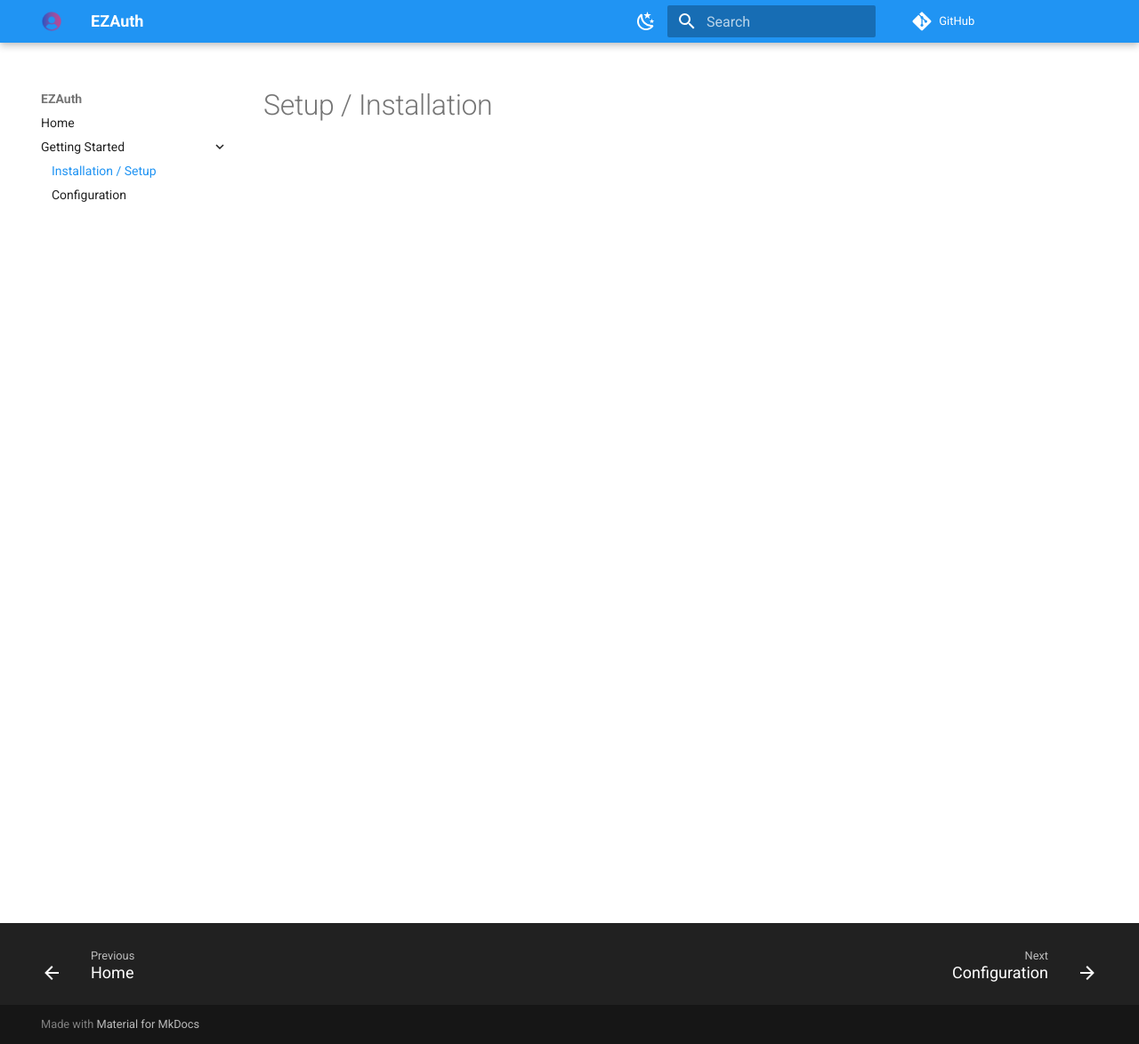
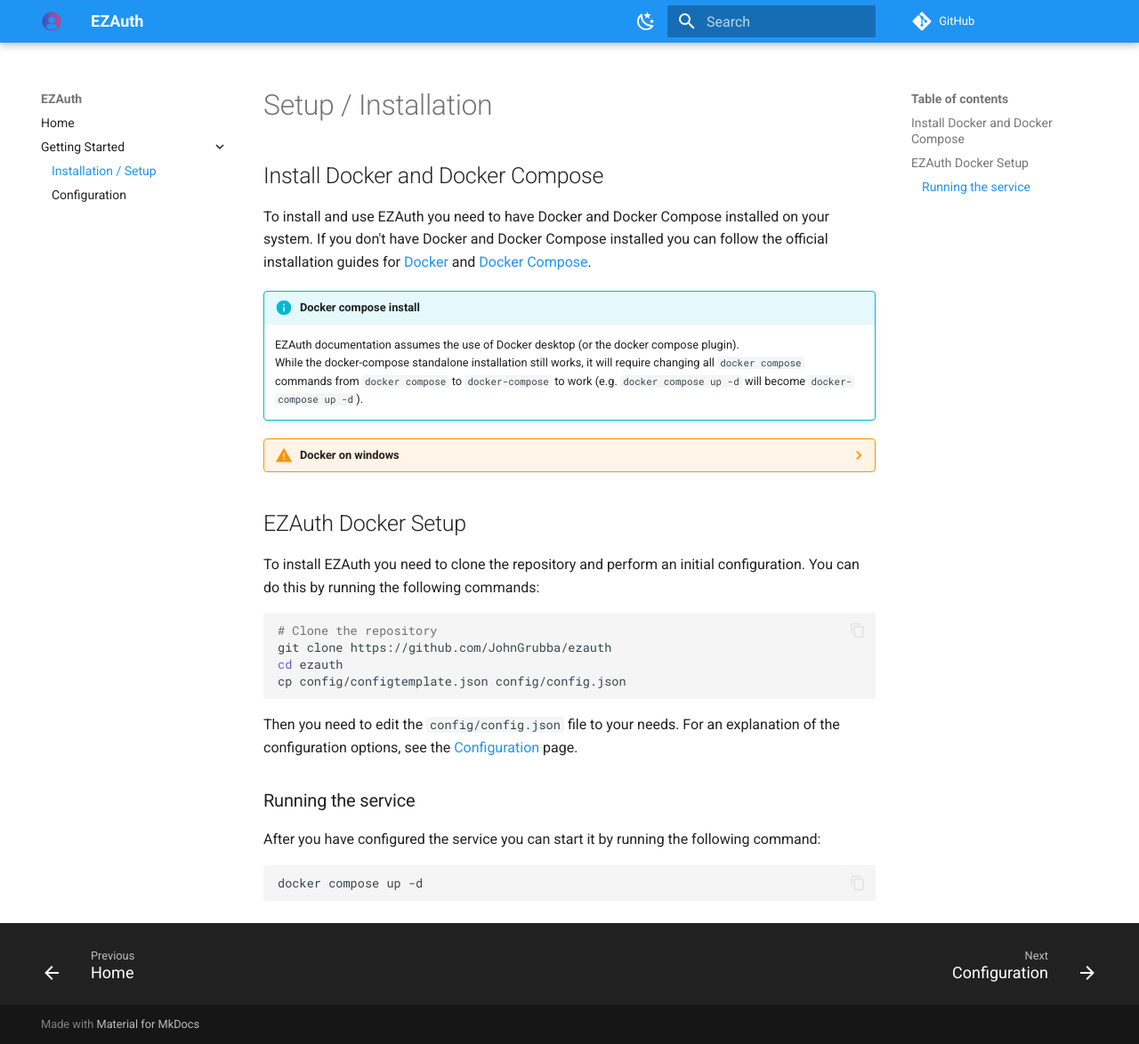
Before and after one commit to JohnGrubba/ezauth, an MkDocs documentation site: the page built from docs/getting-started/setup.md, in a window 1280 px wide and 1174 px high. Shown: the whole window at 89% size. Built offline with MkDocs 1.6.1 and Material for MkDocs 9.7.7, drawn with Linux system fonts in a browser that asks for light colours; comment, search, counter and statistics services are not loaded.

````diff
--- a/docs/getting-started/setup.md
+++ b/docs/getting-started/setup.md
@@ -1 +1,35 @@
 # Setup / Installation
+
+## Install Docker and Docker Compose
+
+To install and use EZAuth you need to have Docker and Docker Compose installed on your system. If you don't have Docker and Docker Compose installed you can follow the official installation guides for [Docker](https://docs.docker.com/get-docker/) and [Docker Compose](https://docs.docker.com/compose/install/).
+
+!!! Info "Docker compose install"
+    EZAuth documentation assumes the use of Docker desktop (or the docker compose plugin).
+    While the docker-compose standalone installation still works, it will require changing all `docker compose` commands from `docker compose` to `docker-compose` to work (e.g. `docker compose up -d` will become `docker-compose up -d`).
+
+??? Warning "Docker on windows"
+    If you just installed docker on a windows system, make sure to reboot your system, otherwise you might encounter unexplainable Problems related to network connectivity to docker containers.
+
+## EZAuth Docker Setup
+
+To install EZAuth you need to clone the repository and perform an initial
+configuration. You can do this by running the following commands:
+
+
+``` bash
+# Clone the repository
+git clone https://github.com/JohnGrubba/ezauth
+cd ezauth
+cp config/configtemplate.json config/config.json
+```
+
+Then you need to edit the `config/config.json` file to your needs.
+For an explanation of the configuration options, see the [Configuration](configuration.md) page.
+
+### Running the service
+After you have configured the service you can start it by running the following command:
+
+``` bash
+docker compose up -d
+```
--- a/mkdocs.yml
+++ b/mkdocs.yml
@@ -31,3 +31,27 @@
       toggle:
         icon: material/weather-sunny
         name: Switch to system preference
+markdown_extensions:
+  - attr_list
+  - admonition
+  - footnotes
+  - codehilite:
+      guess_lang: false
+  - toc:
+      permalink: true
+  - pymdownx.arithmatex:
+      generic: true
+  - pymdownx.details
+  - pymdownx.inlinehilite
+  - pymdownx.magiclink
+  - pymdownx.pathconverter
+  - pymdownx.smartsymbols
+  - pymdownx.snippets:
+      base_path: docs
+      check_paths: true
+  - pymdownx.superfences
+  - pymdownx.tabbed:
+      alternate_style: true
+  - pymdownx.tasklist:
+      custom_checkbox: true
+  - pymdownx.tilde
````
Also changed, not shown: README.md (+1 -1 lines), docs/getting-started/configuration.md (+28 -0 lines), 2 other files.
